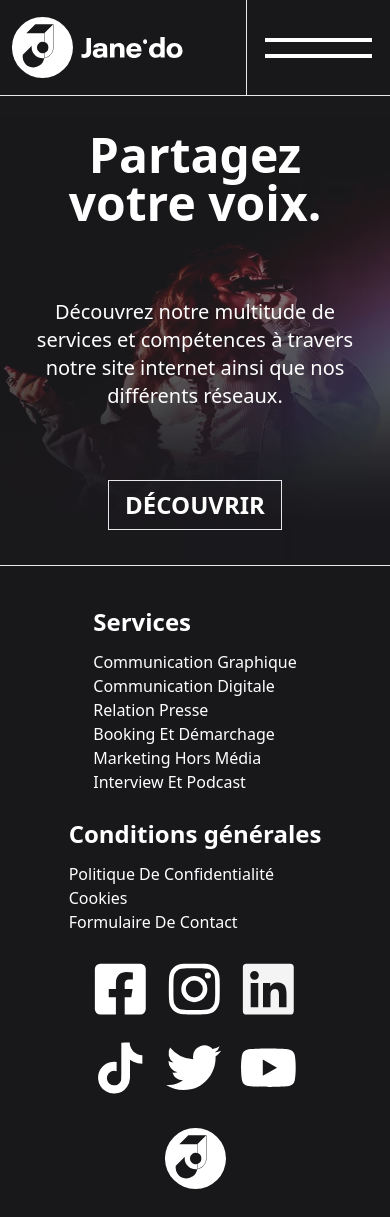
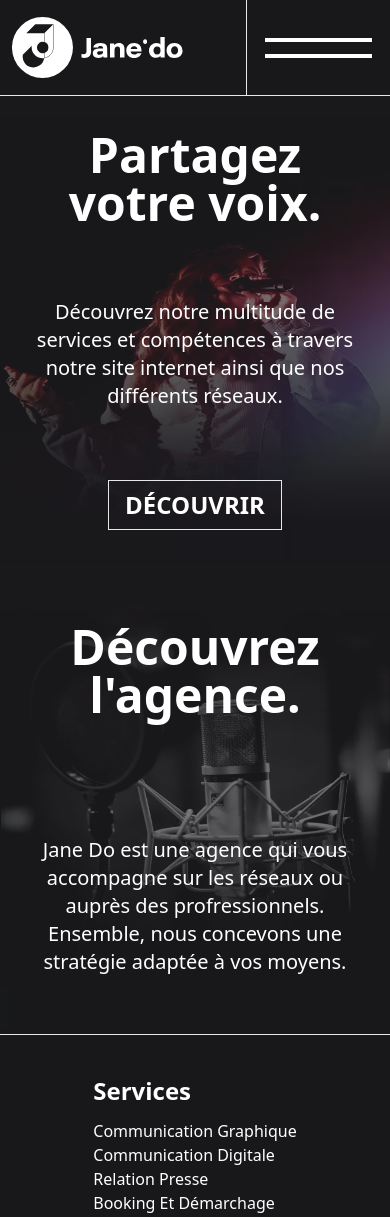
Before and after one commit to t-rosa/janedoagency.com, a Next.js app: page / in a window 390 px wide. Shown: the top 1217 px of the page. Built offline with nearby package versions, Linux system fonts and the light colour scheme; a web font is replaced by a local one.

Commit message:
Mobile, tablet and desktop discover section

```diff
--- /dev/null
+++ b/src/components/DiscoverSection.tsx
@@ -0,0 +1,89 @@
+import desktopBackground from 'images/home/discover-desktop-bg.webp'
+import mobileBackground from 'images/home/discover-mobile-bg.webp'
+import tabletBackground from 'images/home/discover-tablet-bg.webp'
+import Image from 'next/future/image'
+
+function Mobile() {
+  return (
+    <div className='sm:hidden'>
+      <Image
+        src={mobileBackground}
+        className='opacity-50 mix-blend-lighten'
+        alt=''
+        width={640}
+        height={760}
+      />
+      <div className='absolute inset-0 grid place-items-center px-5'>
+        <h1 className='max-w-xs text-center font-display text-5xl font-bold'>
+          Découvrez l&apos;agence.
+        </h1>
+        <p className='max-w-xs text-center text-xl font-light'>
+          Jane Do est une agence qui vous accompagne sur les réseaux ou auprès des profressionnels.
+          Ensemble, nous concevons une stratégie adaptée à vos moyens.
+        </p>
+      </div>
+    </div>
+  )
+}
+
+function Tablet() {
+  return (
+    <div className='hidden sm:block xl:hidden'>
+      <Image
+        src={tabletBackground}
+        className='opacity-50 mix-blend-lighten'
+        alt=''
+        width={640}
+        height={760}
+      />
+      <div className='absolute inset-0 flex items-center justify-end px-5'>
+        <div className='grid gap-10 pr-10'>
+          <h1 className='max-w-md text-right font-display text-7xl font-bold lg:max-w-xl lg:text-8xl'>
+            Découvrez l&apos;agence.
+          </h1>
+          <p className='max-w-md justify-self-end text-right text-3xl font-light lg:max-w-lg lg:text-4xl'>
+            Jane Do est une agence qui vous accompagne sur les réseaux ou auprès des
+            profressionnels. Ensemble, nous concevons une stratégie adaptée à vos moyens.
+          </p>
+        </div>
+      </div>
+    </div>
+  )
+}
+
+function Desktop() {
+  return (
+    <div className='hidden xl:block'>
+      <Image
+        src={desktopBackground}
+        className=' mix-blend-lighten'
+        alt=''
+        width={800}
+        height={940}
+      />
+      <div className='absolute inset-0 flex items-center justify-end px-5'>
+        <div className='grid gap-10 pr-20'>
+          <h1 className='max-w-3xl text-right font-display text-9xl font-bold'>
+            Découvrez l&apos;agence
+          </h1>
+          <p className='max-w-xl justify-self-end text-right text-3xl font-light'>
+            Jane Do est une agence de communication spécialisée dans l&apos;industrie musicale et le
+            développement de la communication artistique. Que ce soit sur vos réseaux ou auprès des
+            profressionnels, nous concevons une stratégie adaptée à vos moyens.
+          </p>
+        </div>
+      </div>
+    </div>
+  )
+}
+function DiscoverSection() {
+  return (
+    <section id='discover' className='relative'>
+      <Mobile />
+      <Tablet />
+      <Desktop />
+    </section>
+  )
+}
+
+export default DiscoverSection
--- a/src/components/MainSection.tsx
+++ b/src/components/MainSection.tsx
@@ -2,6 +2,7 @@ import desktopBackground from 'images/home/main-desktop-bg.webp'
 import mobileBackground from 'images/home/main-mobile-bg.webp'
 import tabletBackground from 'images/home/main-tablet-bg.webp'
 import Image from 'next/future/image'
+import Link from 'next/link'
 
 function Mobile() {
   return (
@@ -21,9 +22,9 @@ function Mobile() {
           Découvrez notre multitude de services et compétences à travers notre site internet ainsi
           que nos différents réseaux.
         </p>
-        <button className='border py-2 px-4 font-display text-2xl font-bold uppercase'>
-          découvrir
-        </button>
+        <Link href='#discover'>
+          <a className='border py-2 px-4 font-display text-2xl font-bold uppercase'>découvrir</a>
+        </Link>
       </div>
     </div>
   )
@@ -50,9 +51,11 @@ function Tablet() {
             Découvrez notre multitude de services et compétences à travers notre site internet ainsi
             que nos différents réseaux.
           </p>
-          <button className='w-fit self-start border py-3 px-6 font-display text-3xl font-bold uppercase hover:border-hover hover:text-hover lg:py-4 lg:px-8 lg:text-4xl'>
-            découvrir
-          </button>
+          <Link href='#discover'>
+            <a className='w-fit self-start border py-3 px-6 font-display text-3xl font-bold uppercase hover:border-hover hover:text-hover lg:py-4 lg:px-8 lg:text-4xl'>
+              découvrir
+            </a>
+          </Link>
         </div>
       </div>
     </div>
@@ -79,9 +82,11 @@ function Desktop() {
             que nos différents réseaux. Jane Do c&apos;est l’agence qui vous aidera à trouver votre
             place, qu’importe votre style !
           </p>
-          <button className='w-fit self-start border py-4 px-8 font-display text-4xl font-bold uppercase hover:border-hover hover:text-hover'>
-            découvrir
-          </button>
+          <Link href='#discover'>
+            <a className='w-fit self-start border py-4 px-8 font-display text-4xl font-bold uppercase hover:border-hover hover:text-hover'>
+              découvrir
+            </a>
+          </Link>
         </div>
       </div>
     </div>
--- a/src/pages/index.tsx
+++ b/src/pages/index.tsx
@@ -1,4 +1,5 @@
 import MainSection from 'components/MainSection'
+import DiscoverSection from 'components/DiscoverSection'
 import type { NextPage } from 'next'
 import Head from 'next/head'
 
@@ -12,6 +13,7 @@ const Home: NextPage = () => {
 
       <main className='flex flex-col pt-24'>
         <MainSection />
+        <DiscoverSection />
       </main>
     </>
   )
```
